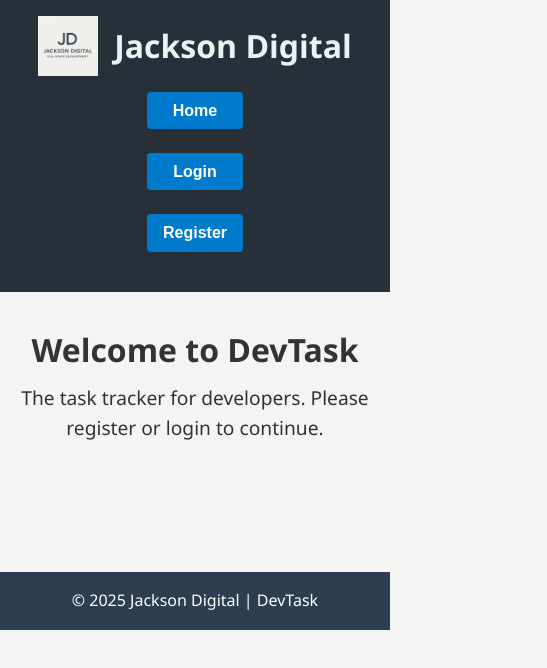
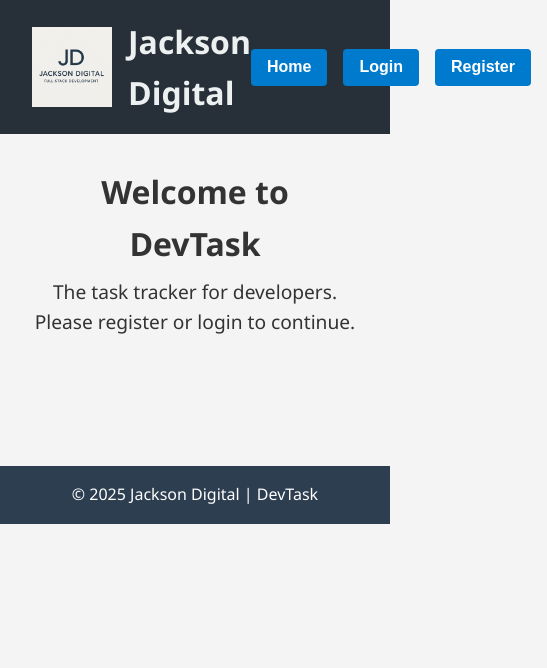
Before and after one commit to JacksonsDev/JacksonsDev.github.io, a plain HTML site: page devtask/frontend/index.html in a window 390 px wide. Shown: the whole page, 547 px wide, since content can reach past the window. Drawn offline with Linux system fonts and the light colour scheme.

Commit message:
reverted changes

```diff
--- a/devtask/frontend/styles.css
+++ b/devtask/frontend/styles.css
@@ -22,7 +22,6 @@
   display: flex;
   justify-content: space-between;
   align-items: center;
-  flex-wrap: nowrap;
 }
 
 .branding {
@@ -32,7 +31,7 @@
 }
 
 .logo {
-  height: 60px;
+  height: 80px;
   width: auto;
 }
 
@@ -63,7 +62,7 @@
 }
 
 main {
-  padding: 2rem 1rem;
+  padding: 2rem;
   max-width: 800px;
   margin: auto;
 }
@@ -147,31 +146,3 @@
 .hidden {
   display: none;
 }
-
-/* 🔁 Responsive Design */
-@media (max-width: 768px) {
-  .header-container {
-    flex-direction: column;
-    align-items: center;
-    text-align: center;
-  }
-
-  .nav-links {
-    flex-direction: column;
-    width: 100%;
-    padding-top: 1rem;
-  }
-
-  nav button {
-    width: 100%;
-    margin-bottom: 0.5rem;
-  }
-
-  .cta-buttons button {
-    width: 100%;
-  }
-
-  .task-grid {
-    grid-template-columns: 1fr;
-  }
-}
```
